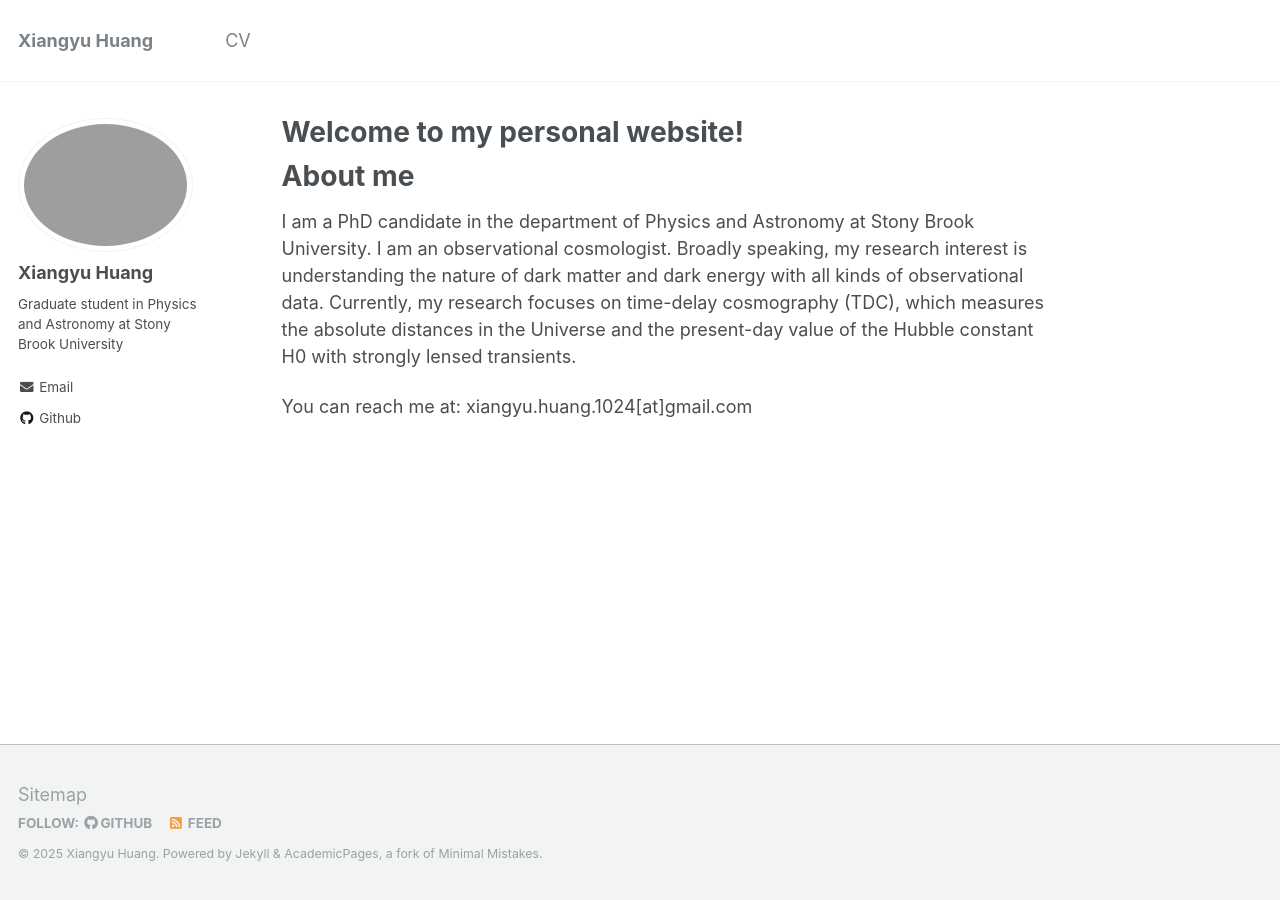
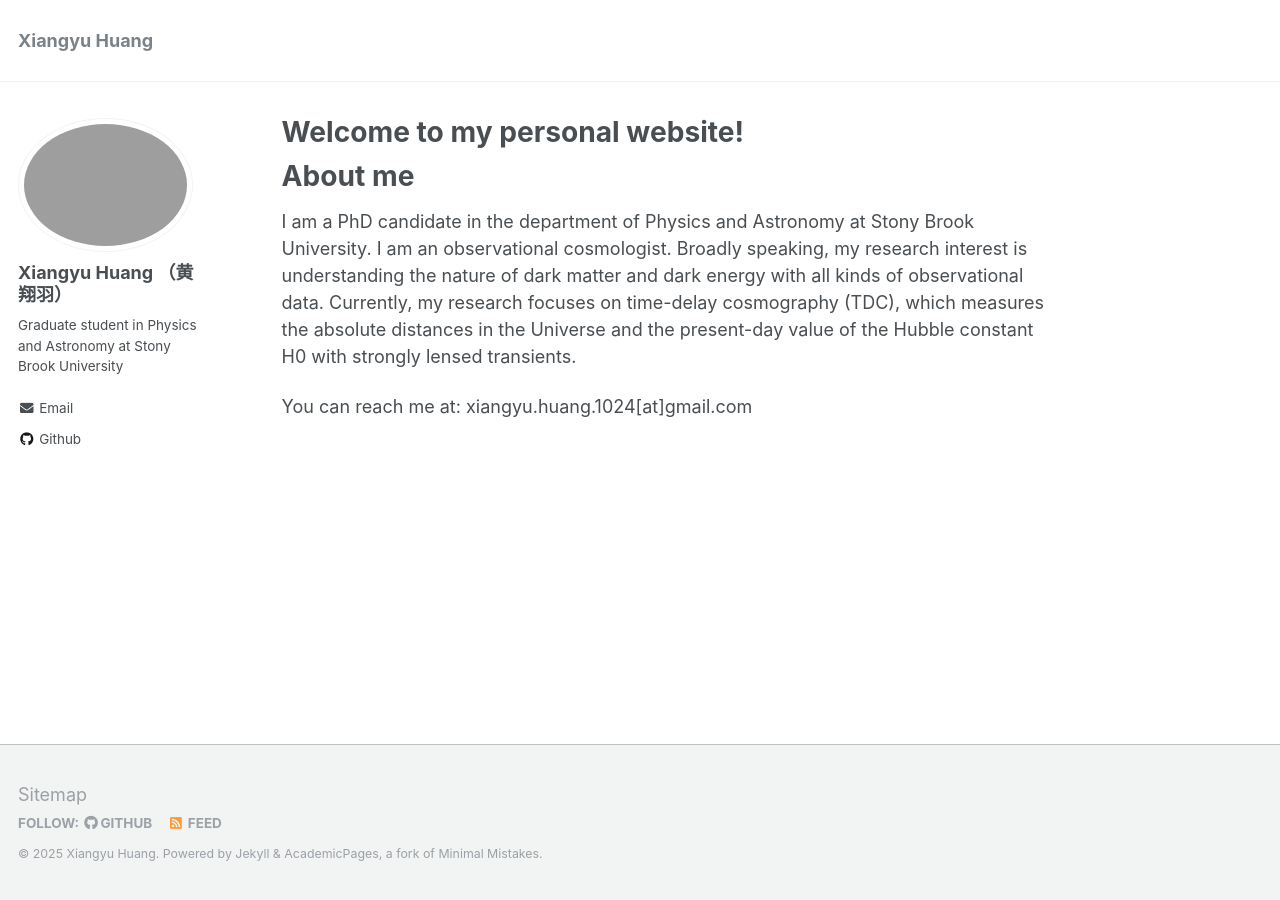
Before and after one commit to huangxy256/huangxy256.github.io, a Jekyll site: the page built from _pages/about.md, in a window 1280 px wide. Built offline with Jekyll 4.4.1, drawn with Linux system fonts in a browser that asks for light colours.

Commit message:
ρεμοωε cv

```diff
--- a/_config.yml
+++ b/_config.yml
@@ -80,7 +80,7 @@ analytics:
 
 # Site Author
 author:
-  name             : "Xiangyu Huang"
+  name             : "Xiangyu Huang （黄 翔羽）"
   avatar           : "profile.png"
   bio              : "Graduate student in Physics and Astronomy at Stony Brook University"
   # location         : "Stony Brook, New York State"
--- a/_data/navigation.yml
+++ b/_data/navigation.yml
@@ -1,6 +1,6 @@
 # main links links
 main:
-  # - title: "Publications"
+  # - title: "Research"
   #   url: /publications/
 
   # - title: "Talks"
@@ -15,8 +15,8 @@ main:
   # - title: "Blog Posts"
   #   url: /year-archive/
 
-  - title: "CV"
-    url: /cv/
+  # - title: "CV"
+  #   url: /cv/
 
   # - title: "Guide"
   #   url: /markdown/
```
